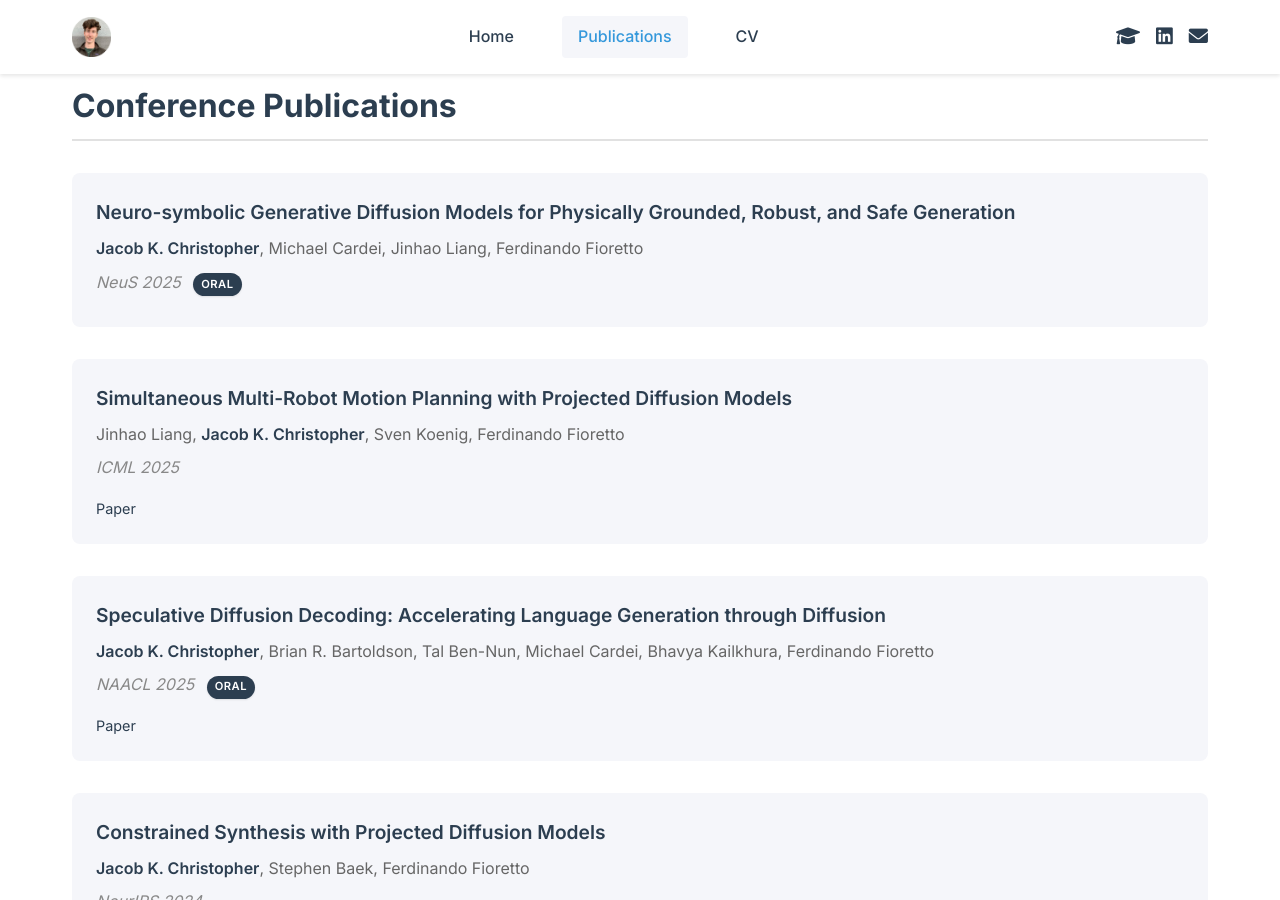
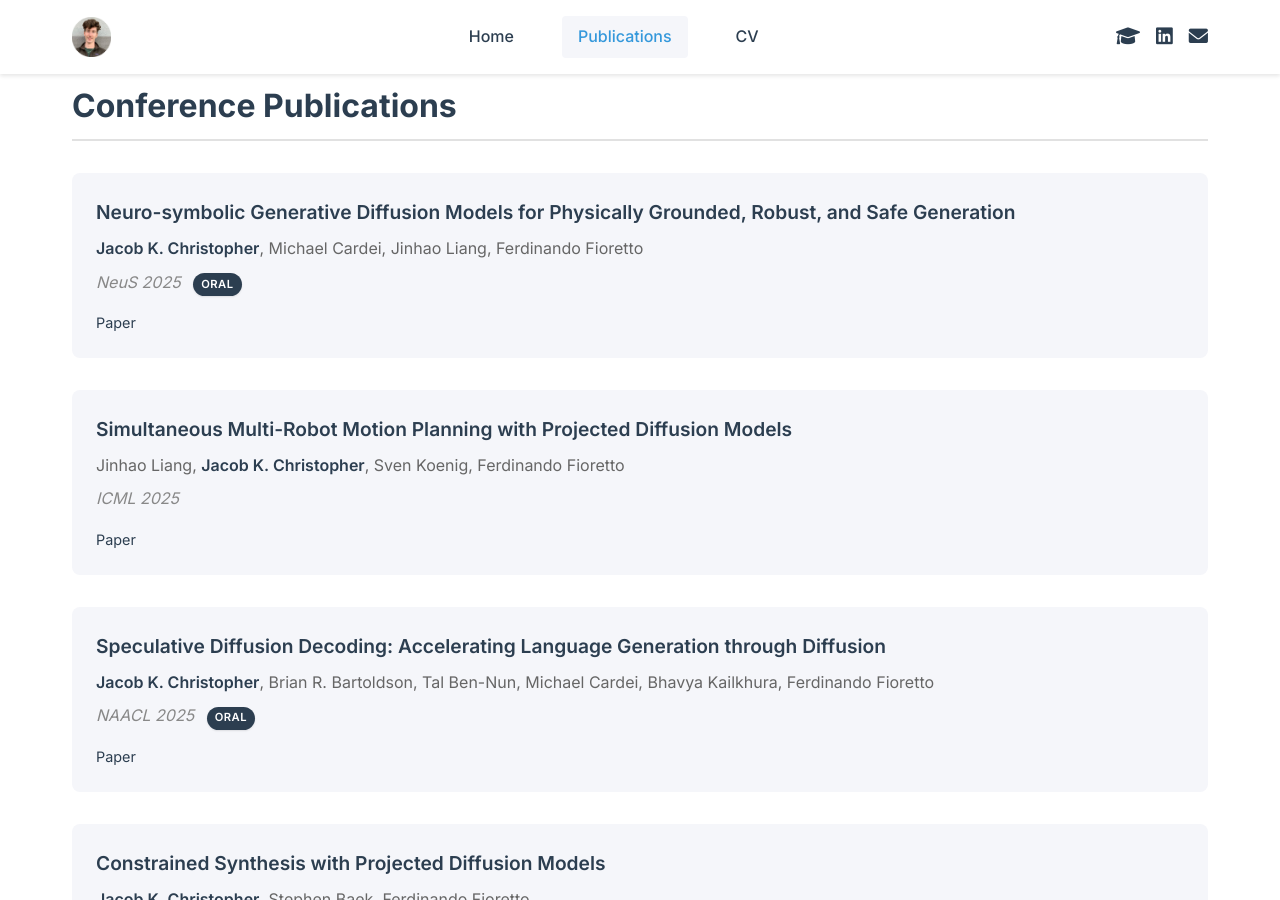
Before and after one commit to jacobchristopher/jacobchristopher.github.io, a Jekyll site: the page built from publications.md, in a window 1280 px wide and 900 px high. Built offline with Jekyll 4.4.1, drawn with Linux system fonts in a browser that asks for light colours.

Commit message:
Update publications.md

```diff
--- a/publications.md
+++ b/publications.md
@@ -11,6 +11,9 @@ title: Publications
             <div class="publication-authors"><span class="highlight">Jacob K. Christopher</span>, Michael Cardei, Jinhao Liang, Ferdinando Fioretto</div>
             <div class="publication-venue">NeuS 2025</div>
             <div class="publication-award">ORAL</div>
+            <div class="publication-links">
+                <a href="https://arxiv.org/abs/2506.01121" target="_blank">Paper</a>
+            </div>
         </li>
 
         <li class="publication-item">
```
